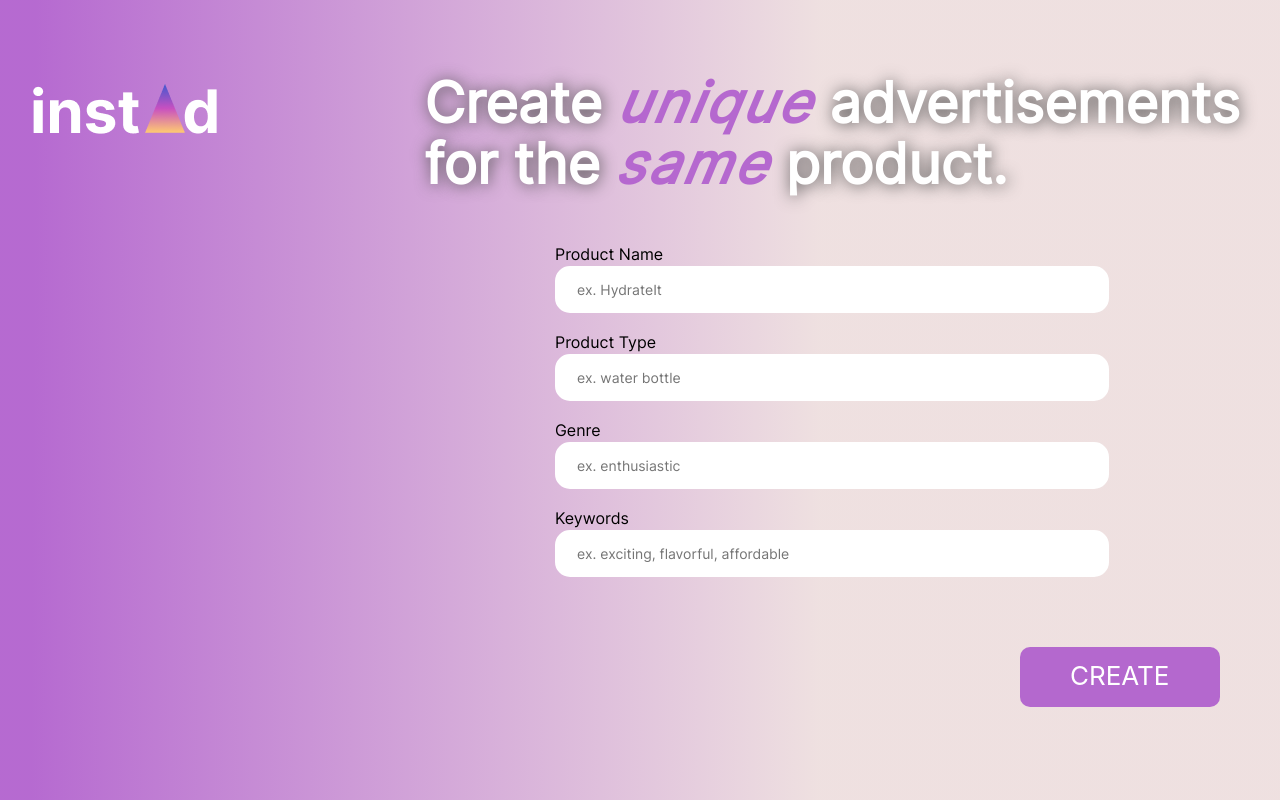
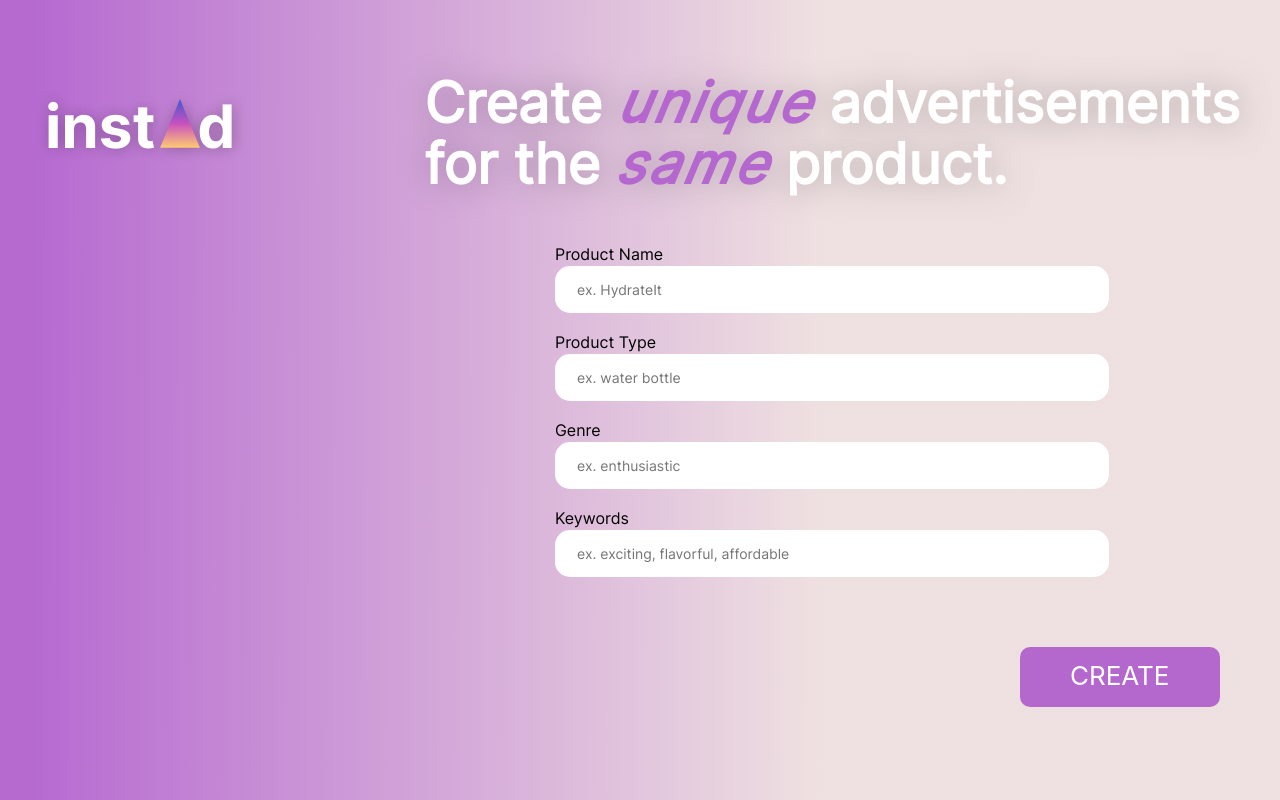
Before and after one commit to MeldaKiziltan/Instad, a React (Create React App) app in the folder instad/: page / in a window 1280 px wide. Built offline with nearby package versions, Linux system fonts and the light colour scheme.

Commit message:
Logo modifications

```diff
--- a/instad/src/App.css
+++ b/instad/src/App.css
@@ -58,6 +58,6 @@
   position: absolute;
   top: 75px;
   left: 30px;
-  height: 76px;
-  width: 187px;
+  height: 108px;
+  width: 219px;
 }
--- a/instad/src/App.js
+++ b/instad/src/App.js
@@ -35,7 +35,7 @@ function App() {
   return (
     <div className="App">
         <div className="flex-left">
-          <img src={process.env.PUBLIC_URL+"instAd logo white.png"} className="App-logo"/>
+          <img src={process.env.PUBLIC_URL+"instAd logo white shadow.png"} className="App-logo"/>
         </div>
         <div className="flex-right">
           <MainText></MainText>
--- a/instad/src/components/mainText/mainText.css
+++ b/instad/src/components/mainText/mainText.css
@@ -8,14 +8,14 @@
     text-align: left;
 
     color: #FFFFFF;
-    text-shadow: 1px 1px 16px #535252;
+    filter: drop-shadow(1px 1px 16px rgba(0, 0, 0, 0.25));
 }
 
 .special {
     font-style: oblique;
     letter-spacing: 3px;
     color: #B262CEF2;
-    text-shadow: none;
+    filter: none;
 
 }
 
```
Also changed, not shown: instad/public/instAd logo white shadow.png (added).
